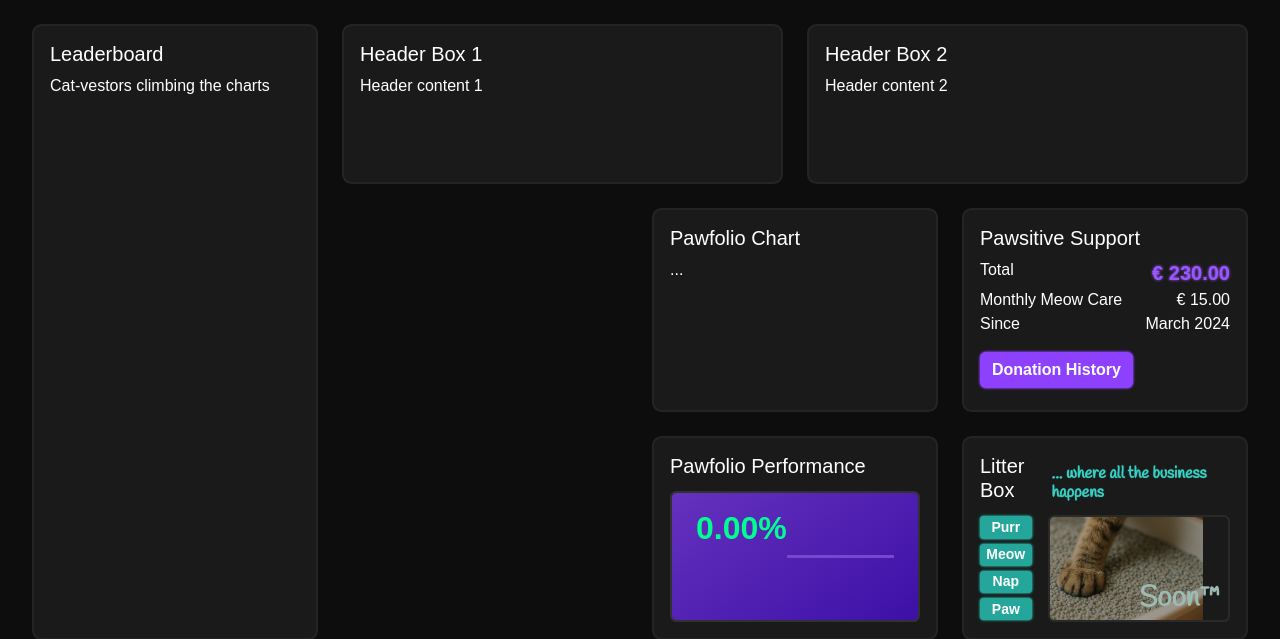
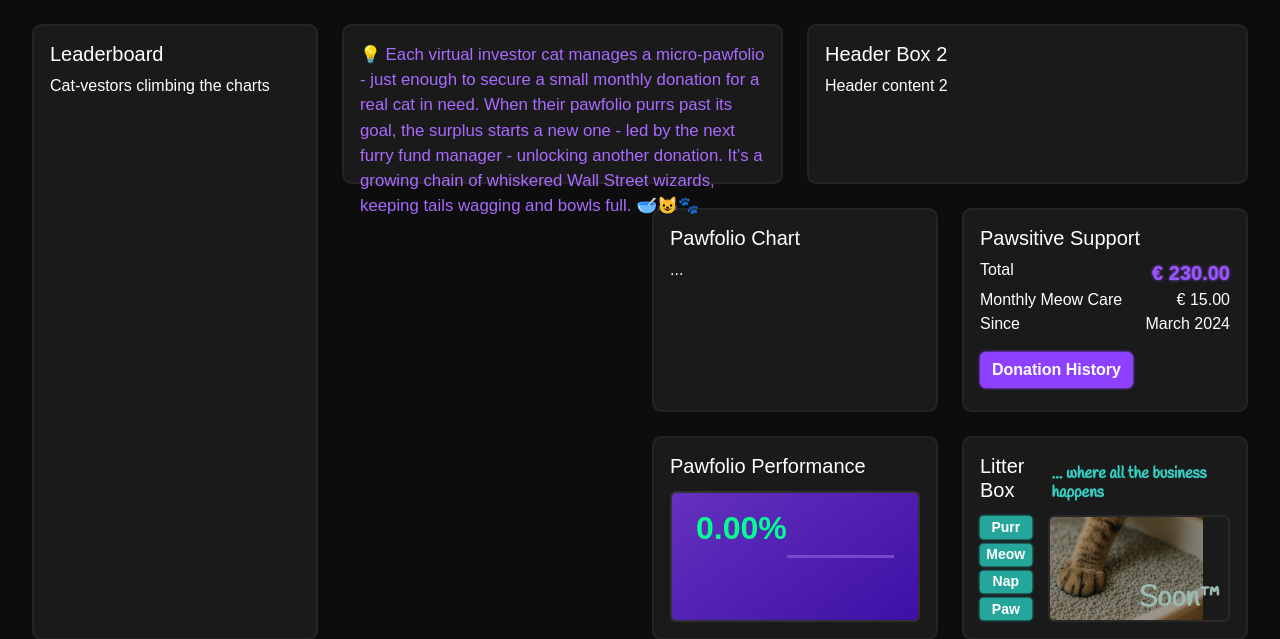
Before and after one commit to Senimtra/paws-for-profit, a Django app: template templates/index.html in a window 1280 px wide; the page is wider, and only the part inside the window is pictured. Shown: the part 128-767 px from the top of that part. Run offline with Django 5.2, Linux system fonts and the light colour scheme; the template is opened without the code that fills it, so the values that code supplies are empty; parts of the project's set-up code (start-up, migrations or seed data) failed here and were passed over.

Commit message:
add header content - how it works

```diff
--- a/static/css/styles.css
+++ b/static/css/styles.css
@@ -15,6 +15,13 @@ body {
     color: white;
     padding: 2rem;
     font-family: sans-serif;
+}
+
+/* FIREFOX FIXES */
+@-moz-document url-prefix() {
+    #manager-info {
+        font-size: 85%;
+    }
 }
 
 /* UTILITIES */
@@ -62,6 +69,20 @@ body {
 
 .btn-seagreen:active {
     background-color: #36827c !important;
+}
+
+.fade-in-text {
+    opacity: 0;
+    transform: translateY(10px);
+    animation: fadeInUp 1.2s ease-out forwards;
+    animation-delay: 0.4s;
+}
+
+@keyframes fadeInUp {
+    to {
+        opacity: 1;
+        transform: translateY(0);
+    }
 }
 
 /* NAVBAR */
@@ -187,8 +208,14 @@ body {
     padding: 1rem;
 }
 
+/* HEADERS */
 .header-card {
     height: 10rem;
+}
+
+#header-one {
+    font-size: 1.05rem;
+    color: #aa6aff;
 }
 
 /* CARD GRID AREA */
@@ -247,7 +274,7 @@ body {
     border-radius: 0.4rem;
     flex-grow: 1;
     padding: 0.6rem;
-    font-size: 0.9rem;
+    font-size: 90%;
     font-weight: bolder;
     max-height: 9rem;
     color: #fca100;
--- a/templates/card_gwendolyn.html
+++ b/templates/card_gwendolyn.html
@@ -10,7 +10,7 @@
         </video>
     </div>
     <div id="manager-info">
-        ”I don’t follow the herd — I nap when others chase and pounce when they panic. Common sense? Overrated. I trust
+        “I don’t follow the herd — I nap when others chase and pounce when they panic. Common sense? Overrated. I trust
         my tail, not trends. While my brothers groom spreadsheets, I follow the scent. It’s not chaos — it’s
         cat-tuition. Mischief, elegance, rebellion. Gwendolyn-style.”
     </div>
--- a/templates/index.html
+++ b/templates/index.html
@@ -103,8 +103,13 @@
                     <div class="row">
                         <div class="col-md-6">
                             <section class="paw-card card-color header-card">
-                                <h5 class="paw-card-title">Header Box 1</h5>
-                                <p class="card-text">Header content 1</p>
+                                <div id="header-one" class="fade-in-text">
+                                    💡 Each virtual investor cat manages a micro-pawfolio - just enough to secure a
+                                    small monthly donation for a real cat in need. When their pawfolio purrs past
+                                    its goal, the surplus starts a new one - led by the next furry fund manager -
+                                    unlocking another donation. It’s a growing chain of whiskered Wall Street
+                                    wizards, keeping tails wagging and bowls full. 🥣😺🐾
+                                </div>
                             </section>
                         </div>
                         <div class="col-md-6">
```
